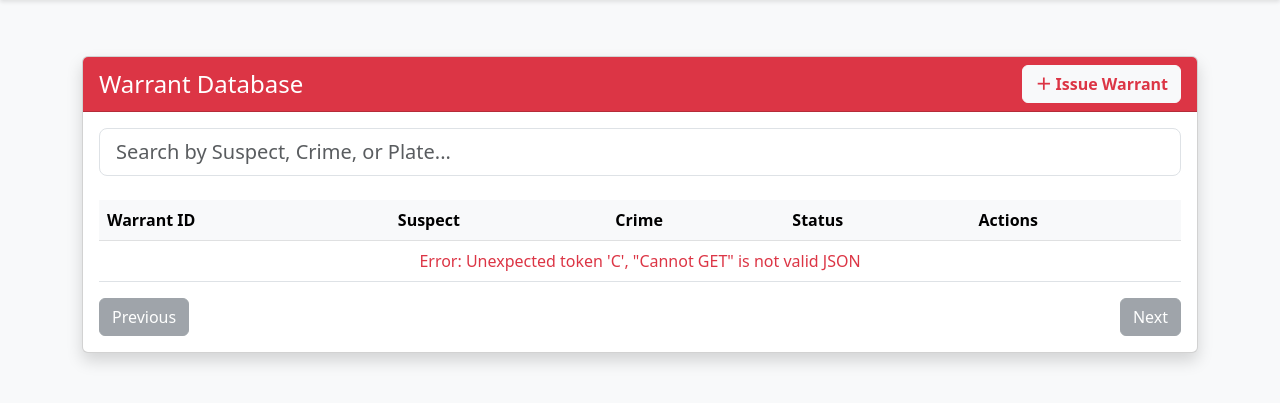
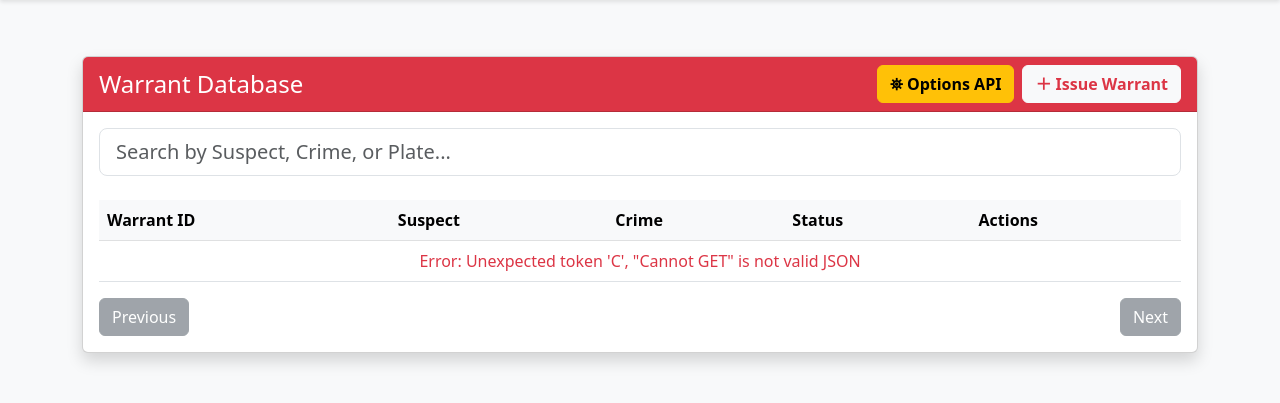
Before and after one commit to Jax-Drummond/Project-VI---Warrant-System, a Django app: page /warrants/ in a window 1280 px wide. Shown: the part 56-459 px from the top of the page. Run offline with Django 5.2, Linux system fonts and the light colour scheme; the visitor is signed in with stand-in values (Sample User, id 1); parts of the project's set-up code (start-up, migrations or seed data) failed here and were passed over.

Commit message:
Added Options API button

```diff
--- a/templates/warrants/warrants.html
+++ b/templates/warrants/warrants.html
@@ -8,7 +8,11 @@
         <div class="card shadow mt-4">
             <div class="card-header bg-danger text-white d-flex justify-content-between align-items-center">
                 <h4 class="mb-0">Warrant Database</h4>
-                <a href="{% url 'warrant-create' %}" class="btn btn-light text-danger fw-bold">＋ Issue Warrant</a>
+
+                <div class="d-flex gap-2">
+                    <button id="options-btn" class="btn btn-warning fw-bold">⛯ Options API</button>
+                    <a href="{% url 'warrant-create' %}" class="btn btn-light text-danger fw-bold">＋ Issue Warrant</a>
+                </div>
             </div>
 
             <div class="card-body">
@@ -51,6 +55,9 @@ document.addEventListener('DOMContentLoaded', () => {
     const nextBtn = document.getElementById('next-btn');
     const pageInfo = document.getElementById('page-info');
 
+    // Grab the new Options button
+    const optionsBtn = document.getElementById('options-btn');
+
     let currentNext = null, currentPrev = null, searchTimeout = null;
 
     async function fetchData(url = '/api/warrant/') {
@@ -89,6 +96,7 @@ document.addEventListener('DOMContentLoaded', () => {
 
     nextBtn.addEventListener('click', () => { if (currentNext) fetchData(currentNext); });
     prevBtn.addEventListener('click', () => { if (currentPrev) fetchData(currentPrev); });
+
     searchBox.addEventListener('input', (e) => {
         clearTimeout(searchTimeout);
         searchTimeout = setTimeout(() => {
@@ -96,6 +104,24 @@ document.addEventListener('DOMContentLoaded', () => {
             fetchData(term ? `/api/warrant/?search=${encodeURIComponent(term)}` : '/api/warrant/');
         }, 300);
     });
+
+    // --- NEW: Options Button Logic ---
+    optionsBtn.addEventListener('click', async () => {
+        try {
+            const response = await fetch('/api/warrant/', {
+                method: 'OPTIONS',
+                headers: {
+                    'Content-Type': 'application/json'
+                }
+            });
+            const data = await response.json();
+
+            // Format the JSON nicely so it's readable in the alert box
+            alert("OPTIONS Response:\n\n" + JSON.stringify(data, null, 2));
+        } catch (err) {
+            alert("Error fetching OPTIONS: " + err.message);
+        }
+    });
 });
 </script>
 {% endblock %}
```
